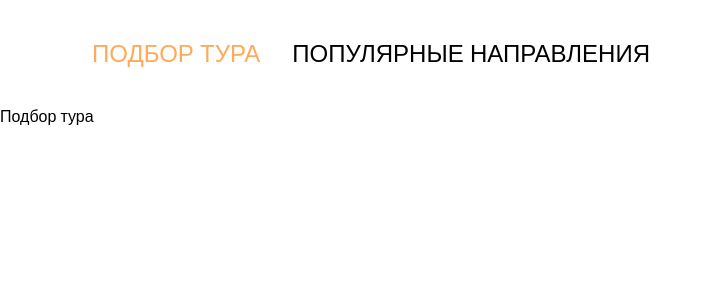
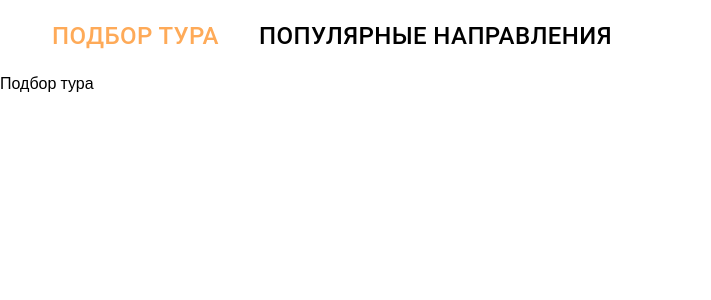
Before and after one commit to TopTrip-ge/top-trip, a React (Create React App) app: page / in a window 1280 px wide. Shown: the top 300 px of the page, without its empty margins (0-711 px from the left). Built offline with nearby package versions, Linux system fonts and the light colour scheme; no server answers.

Commit message:
feat: removed antd and added mui (#18)

```diff
--- a/package.json
+++ b/package.json
@@ -3,10 +3,10 @@
   "version": "0.1.0",
   "private": true,
   "dependencies": {
+    "@mui/material": "^5.8.3",
     "@testing-library/jest-dom": "^5.16.4",
     "@testing-library/react": "^13.3.0",
     "@testing-library/user-event": "^13.5.0",
-    "@types/antd": "^1.0.0",
     "@types/firebase": "^3.2.1",
     "@types/jest": "^27.5.2",
     "@types/node": "^16.11.39",
@@ -16,7 +16,6 @@
     "@types/react-router-dom": "^5.3.3",
     "@types/recoil": "0.0.9",
     "@types/styled-components": "^5.1.25",
-    "antd": "^4.21.0",
     "dayjs": "^1.11.3",
     "firebase": "^9.8.2",
     "react": "^18.1.0",
--- a/src/components/container/container.tsx
+++ b/src/components/container/container.tsx
@@ -1,8 +1,10 @@
-import styled from "styled-components";
+import { FC, ReactNode } from "react";
+import { Box } from "@mui/material";
 
-export const Container = styled.div`
-  max-width: 1200px;
-  box-sizing: border-box;
-  margin: 0 auto;
-  padding: 0 12px;
-`;
+interface Props {
+  children: ReactNode;
+}
+
+export const Container: FC<Props> = ({ children }) => (
+  <Box sx={{ maxWidth: "1200px", boxSizing: "border-box", margin: "0 auto", padding: "0 12px" }}>{children}</Box>
+);
--- a/src/components/header/header-style.ts
+++ /dev/null
@@ -1,6 +0,0 @@
-import { Header as AntHeader } from "antd/lib/layout/layout";
-import styled from "styled-components";
-
-export const StyledAntHeader = styled(AntHeader)`
-  padding: 20px 0;
-`;
--- a/src/components/header/header.tsx
+++ b/src/components/header/header.tsx
@@ -1,12 +1,12 @@
 import { FC } from "react";
+import { Box } from "@mui/material";
 import { Container } from "components/container";
 import { Navbar } from "./navbar";
-import { StyledAntHeader } from "./header-style";
 
 export const Header: FC = () => (
-  <StyledAntHeader>
+  <Box component="header">
     <Container>
       <Navbar />
     </Container>
-  </StyledAntHeader>
+  </Box>
 );
--- a/src/components/header/navbar/navbar-style.ts
+++ b/src/components/header/navbar/navbar-style.ts
@@ -1,12 +1,5 @@
-import { Menu } from "antd";
 import { NavLink } from "react-router-dom";
 import styled from "styled-components";
-
-export const StyledMenu = styled(Menu)`
-  display: flex;
-  list-style-type: none;
-  grid-gap: 32px;
-`;
 
 export const StyledNavLink = styled(NavLink)`
   font-size: 24px;
--- a/src/components/header/navbar/navbar.tsx
+++ b/src/components/header/navbar/navbar.tsx
@@ -1,19 +1,25 @@
+import { FC } from "react";
+import { Box, Tab, Tabs } from "@mui/material";
+import { StyledNavLink } from "./navbar-style";
 import { PATHS } from "enums/paths";
-import { StyledMenu, StyledNavLink } from "./navbar-style";
 
-const MENU_ITEMS = [
-  {
-    label: <StyledNavLink to={PATHS.HOME}>Подбор тура</StyledNavLink>,
-    key: "tour_selection",
-  },
-  {
-    label: <StyledNavLink to={PATHS.POPULAR_DESTINATIONS}>Популярные направления</StyledNavLink>,
-    key: "popular_destinations",
-  },
+const NAVBAR_ITEMS = [
+  <StyledNavLink to={PATHS.HOME}>Подбор тура</StyledNavLink>,
+  <StyledNavLink to={PATHS.POPULAR_DESTINATIONS}>
+    Популярные направления
+  </StyledNavLink>,
 ];
 
-export const Navbar = () => (
-  <nav>
-    <StyledMenu items={MENU_ITEMS} />
-  </nav>
+export const Navbar: FC = () => (
+  <Box sx={{ padding: "12px 0" }}>
+    <Tabs
+      component="nav"
+      aria-label="nav tabs"
+      sx={{ "[role='tablist']": { gap: 5 } }}
+    >
+      {NAVBAR_ITEMS.map((label) => (
+        <Tab label={label} sx={{ p: 0, maxWidth: "100%" }} />
+      ))}
+    </Tabs>
+  </Box>
 );
--- a/src/layouts/main/main.tsx
+++ b/src/layouts/main/main.tsx
@@ -1,6 +1,4 @@
 import { FC, ReactNode } from "react";
-import { Layout } from "antd";
-import { Content } from "antd/lib/layout/layout";
 import { Header } from "components/header";
 
 interface Props {
@@ -8,8 +6,8 @@ interface Props {
 }
 
 export const MainLayout: FC<Props> = ({ children }) => (
-  <Layout>
+  <>
     <Header />
-    <Content>{children}</Content>
-  </Layout>
+    {children}
+  </>
 );
--- a/src/theme/main-theme.tsx
+++ b/src/theme/main-theme.tsx
@@ -1,6 +1,7 @@
 import { FC, ReactNode } from "react";
 import { DefaultTheme, ThemeProvider } from "styled-components";
 
+// TODO(Pavel Sokolov): Add MUI theme here too
 export const createMainTheme = (): DefaultTheme => ({
   colors: {
     black: "#000",
```
Also changed, not shown: 1 other file (tests, documents, lock files or other folders).
